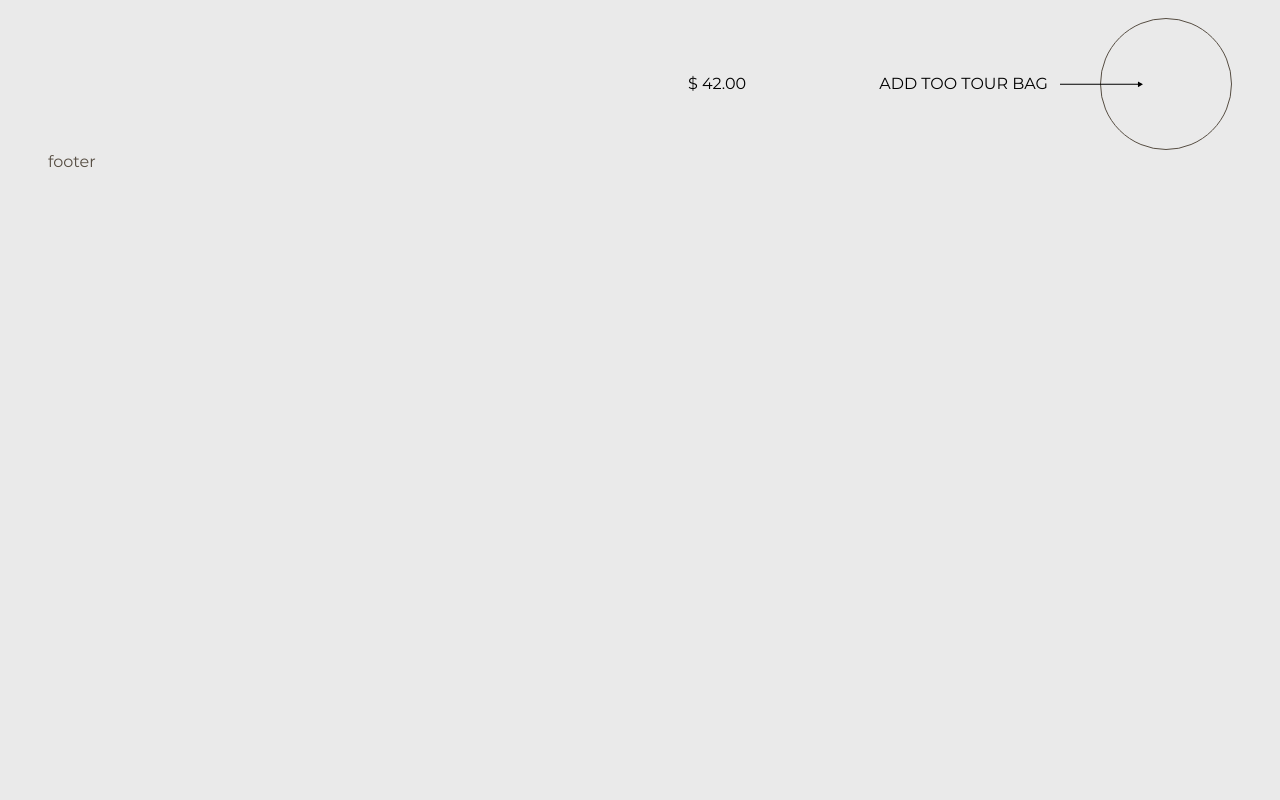
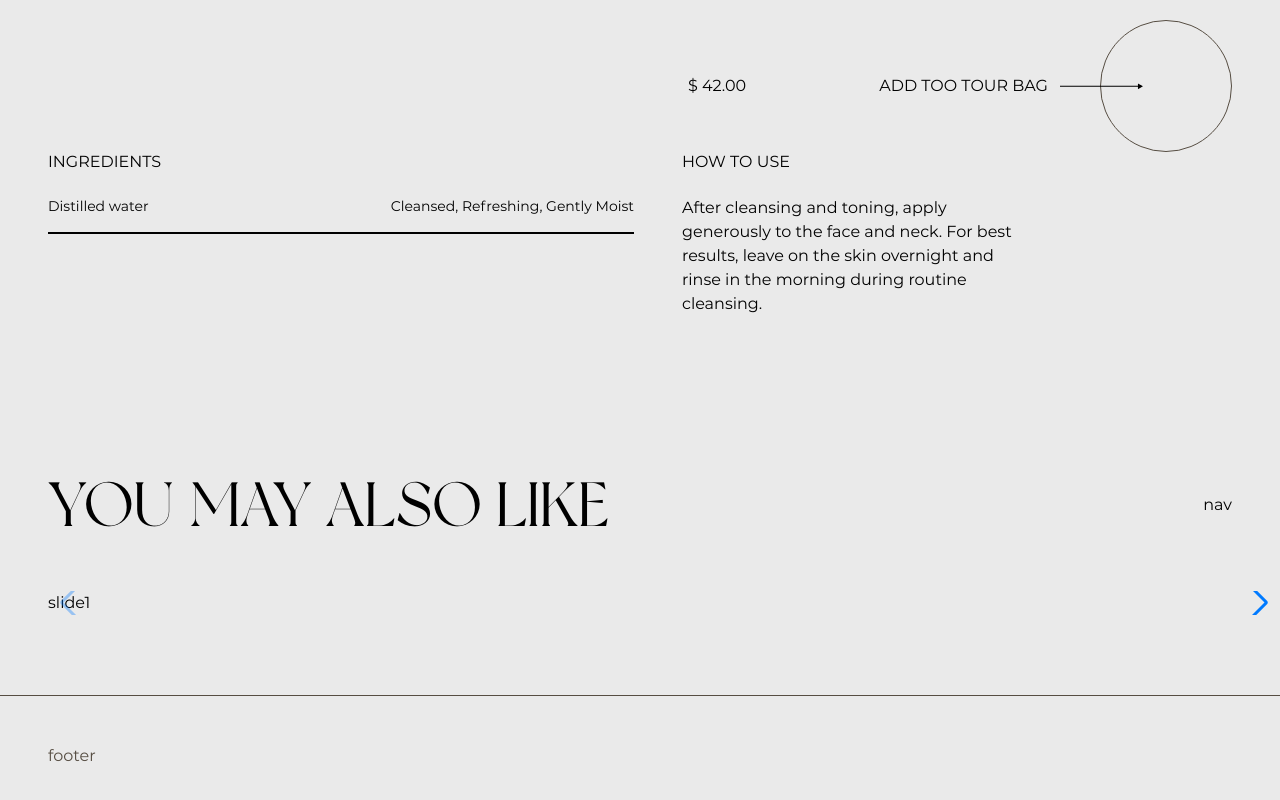
Before and after one commit to Marshallup/shop_loka, a Nuxt app: page /shop/1 in a window 1280 px wide. Shown: the part 692-1492 px from the top of the page. Before the commit the page ends 866 px from the top, so only its background shows below. Built offline with nearby package versions, Linux system fonts and the light colour scheme.

Commit message:
страница товара

```diff
--- a/src/components/base/Container.vue
+++ b/src/components/base/Container.vue
@@ -1,10 +1,32 @@
 <template>
-  <div class="container mx-auto pl-12 pr-12">
+  <div
+    class="
+      container
+      mx-auto
+    "
+    :class="paddingClass"
+  >
     <slot />
   </div>
 </template>
 
 <script setup lang="ts">
+interface BaseContainerProps {
+  removeSide?: 'left' | 'right',
+}
+
+const props = defineProps<BaseContainerProps>();
+
+const paddingClass = computed(() => {
+  switch(props.removeSide) {
+    case 'left':
+      return 'pr-12';
+    case 'right':
+      return 'pl-12';
+    default:
+      return 'px-12';
+  }
+})
 
 </script>
 
--- a/src/components/base/Footer.vue
+++ b/src/components/base/Footer.vue
@@ -1,5 +1,11 @@
 <template>
-  <footer>
+  <footer
+    class="
+      py-12
+      border-textMain
+      border-t
+    "
+  >
     <BaseContainer>
       footer
     </BaseContainer>
--- a/src/components/base/Typography.vue
+++ b/src/components/base/Typography.vue
@@ -1,6 +1,6 @@
 <template>
   <component
-    :is="props.tag"
+    :is="tag"
     :class="tagClasses"
   >
     <slot />
@@ -10,7 +10,7 @@
 <script setup lang="ts">
 
 interface TypographyProps {
-  tag: 'h1' | 'h2' | 'h3' | 'h4' | 'h5' | 'h6' | 'p',
+  tag?: 'h1' | 'h2' | 'h3' | 'h4' | 'h5' | 'h6' | 'p' | 'title3' | 'title1',
 }
 
 const props = withDefaults(
@@ -20,10 +20,25 @@ const props = withDefaults(
   }
 );
 
+const tag = computed(() => {
+  switch(props.tag) {
+    case 'title3':
+      return 'div';
+    case 'title1':
+      return 'div';
+    default:
+      return props.tag;
+  }
+})
+
 const tagClasses = computed(() => {
   switch(props.tag) {
     case 'h1':
       return 'text-6xl';
+    case 'title1':
+      return 'text-title1 uppercase';
+    case 'title3':
+      return 'uppercase leading-[20px] mb-6'
   }
 })
 </script>
--- a/src/components/base/table/LineDown.vue
+++ b/src/components/base/table/LineDown.vue
@@ -3,7 +3,11 @@
     <div
       v-if="props.title"
     >
-      {{ props.title }}
+      <BaseTypography
+        tag="title3"
+      >
+        {{ props.title }}
+      </BaseTypography>
     </div>
     <div>
       <div
@@ -11,7 +15,7 @@
         :key="row.id"
         class="
           border-black
-          border-b
+          border-b-2
           pb-4
           mb-3
           last:mb-0
--- /dev/null
+++ b/src/components/slider/GoodsLike.vue
@@ -0,0 +1,71 @@
+<template>
+  <div>
+    <BaseContainer>
+      <div
+        class="
+          flex
+          items-center
+        "
+      >
+        <div v-if="props.title">
+          <BaseTypography
+            tag="title1"
+            class="font-newYork"
+          >
+            {{ props.title }}
+          </BaseTypography>
+        </div>
+        <div
+          class="
+            ml-auto
+          "
+        >
+          nav
+        </div>
+      </div>
+    </BaseContainer>
+
+    <div
+      class="mt-12"
+    >
+      <BaseContainer
+        remove-side="right"
+      >
+        <swiper
+          :modules="modules"
+          :navigation="true as undefined"
+          class="
+            h-full
+          "
+        >
+          <SwiperSlide>
+            slide1
+          </SwiperSlide>
+          <SwiperSlide>
+            slide2
+          </SwiperSlide>
+        </swiper>
+      </BaseContainer>
+    </div>
+  </div>
+</template>
+
+<script setup lang="ts">
+import { Navigation } from 'swiper';
+import { Swiper, SwiperSlide } from 'swiper/vue';
+
+import 'swiper/css';
+import 'swiper/css/navigation';
+
+interface SliderGoodsLikeProps {
+  title?: string,
+}
+
+const props = defineProps<SliderGoodsLikeProps>();
+const modules = [ Navigation ];
+
+</script>
+
+<style scoped>
+
+</style>
--- a/src/components/slider/ShopItemPage.vue
+++ b/src/components/slider/ShopItemPage.vue
@@ -43,7 +43,6 @@ import { EffectFade, Pagination } from 'swiper';
 import { Swiper, SwiperSlide } from 'swiper/vue';
 
 import 'swiper/css';
-import 'swiper/css/navigation';
 import 'swiper/css/effect-fade';
 import 'swiper/css/pagination';
 
--- a/src/layouts/defaultWithOutContainer.vue
+++ b/src/layouts/defaultWithOutContainer.vue
@@ -2,7 +2,7 @@
   <div class="layout layout-default flex flex-col min-h-screen justify-between">
       <BaseHeader />
 
-      <main class="flex-grow">
+      <main class="flex-grow pb-20">
         <slot />
       </main>
 
--- a/src/pages/shop/[id].vue
+++ b/src/pages/shop/[id].vue
@@ -1,8 +1,12 @@
 <template>
   <div
     class="
+      text-black
+    "
+  >
+    <div
+      class="
         mt-[113px]
-      text-black
       "
     >
       <BaseHeaderSpace />
@@ -117,7 +121,65 @@
               </div>
             </div>
           </div>
+
+          <div
+            class="
+              flex
+              gap-x-12
+            "
+          >
+            <div
+              class="
+                w-1/2
+              "
+            >
+              <BaseTableLineDown
+                title="ingredients"
+                :data="[
+                  {
+                    id: '1',
+                    title: 'Distilled water',
+                    content: 'Cleansed, Refreshing, Gently Moist',
+                  }
+                ]"
+              />
+            </div>
+            <div
+              class="
+                w-1/2
+                max-w-[550px]
+              "
+            >
+              <BaseTypography
+                tag="title3"
+              >
+                how to use
+              </BaseTypography>
+
+              <div>
+                <BaseTypography
+                  class="max-w-[330px]"
+                >
+                  After cleansing and toning,
+                  apply generously to the face and neck.
+                  For best results, leave on the skin overnight and rinse in
+                  the morning during routine cleansing.
+                </BaseTypography>
+              </div>
+            </div>
+          </div>
         </BaseContainer>
+      </div>
+    </div>
+
+    <div class="
+      mt-[150px]
+    ">
+      <div>
+        <SliderGoodsLike
+          title="You may also like"
+        />
+      </div>
     </div>
   </div>
 </template>
--- a/tailwind.config.js
+++ b/tailwind.config.js
@@ -34,6 +34,12 @@ module.exports = {
             lineHeight: '68px',
           }
         ],
+        'title1': [
+          '3.9rem',
+          {
+            lineHeight: '77px',
+          }
+        ]
       },
       margin: {
         '5px': '5px',
```
Lines whose indentation alone changed are shown as unchanged.
